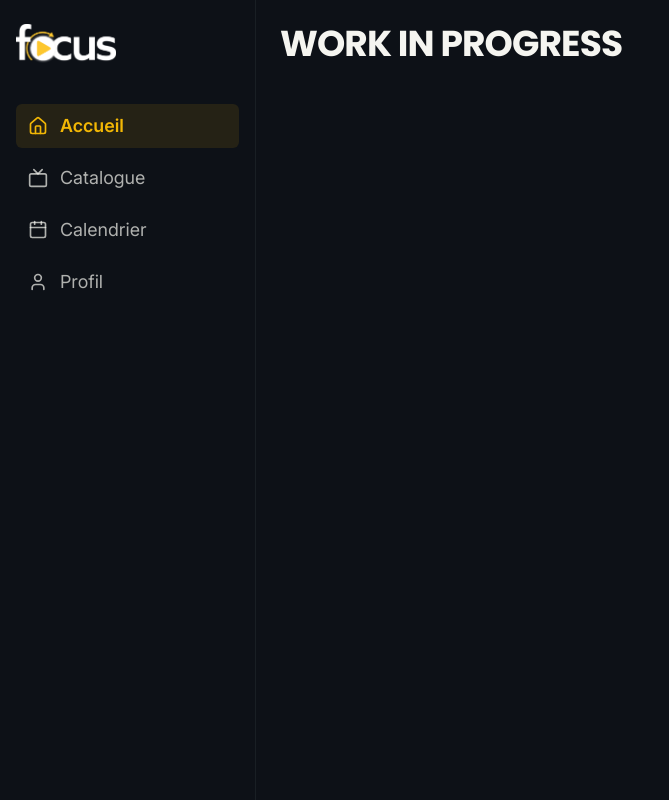
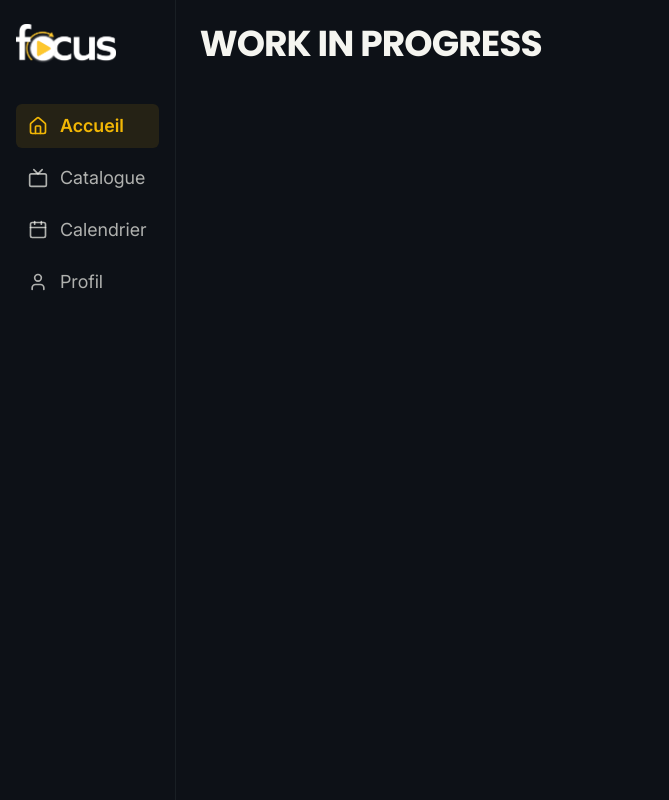
Before and after one commit to WildCodeSchool-2025-09/p3-0526-remote-focus, a React (Vite) app in the folder client/: page / in a window 1280 px wide. Shown: the whole page, without its empty margins (0-669 px from the left). Built offline with nearby package versions, Linux system fonts and the light colour scheme.

Commit message:
fix:Navbar width modified again

```diff
--- a/client/src/App.tsx
+++ b/client/src/App.tsx
@@ -6,7 +6,7 @@ function App() {
     <div className="min-h-screen lg:flex">
       <Navbar />
 
-      <main className="min-h-screen flex-1 p-6 pb-24 lg:pb-6 w-[99dvw] lg:w-[79dvw]">
+      <main className="min-h-screen flex-1 p-6 pb-24 lg:pb-6 lg:w-[79dvw]">
         <Outlet />
       </main>
     </div>
--- a/client/src/components/MediaCard.tsx
+++ b/client/src/components/MediaCard.tsx
@@ -1,5 +1,6 @@
 import { Star } from "lucide-react";
 import type { EnrichedMedia, Media } from "../types/Catalog";
+import { Link } from "react-router";
 
 interface MediaCardProps {
   media: EnrichedMedia;
@@ -9,6 +10,7 @@ interface MediaCardProps {
 function MediaCard({ media, className }: MediaCardProps) {
   return (
     <div className={className}>
+      <Link to={`/${media.type}s/${media.id}`}>
         <img
           src={`https://image.tmdb.org/t/p/w342/${media.poster}`}
           alt={`${media.name} poster`}
@@ -20,6 +22,7 @@ function MediaCard({ media, className }: MediaCardProps) {
           <Star fill="#F2B705" color="#F2B705" size={12} />
           {media.overallRating}/10
         </p>
+      </Link>
     </div>
   );
 }
--- a/client/src/components/Navbar.tsx
+++ b/client/src/components/Navbar.tsx
@@ -15,8 +15,8 @@ function Navbar() {
     <nav
       aria-label="Navigation principale"
       className="fixed inset-x-0 bottom-0 z-40 flex gap-1 border-t border-focus-line/20 bg-base-100 p-2
-                 lg:sticky lg:top-0 lg:inset-x-auto lg:bottom-auto lg:h-screen lg:w-[20dvw] lg:shrink-0
-                 lg:flex-col lg:gap-2 lg:border-t-0 lg:border-r lg:px-4 lg:py-6"
+                 lg:sticky lg:top-0 lg:inset-x-auto lg:bottom-auto lg:h-screen lg:shrink-0
+                 lg:flex-col lg:gap-2 lg:border-t-0 lg:border-r lg:px-4 lg:py-6 lg:max-w-max"
     >
       <NavLink to="/" end className="mb-8 hidden lg:block">
         <img src={logoFocus} alt="Focus" width={100} />
```
Lines whose indentation alone changed are shown as unchanged.
